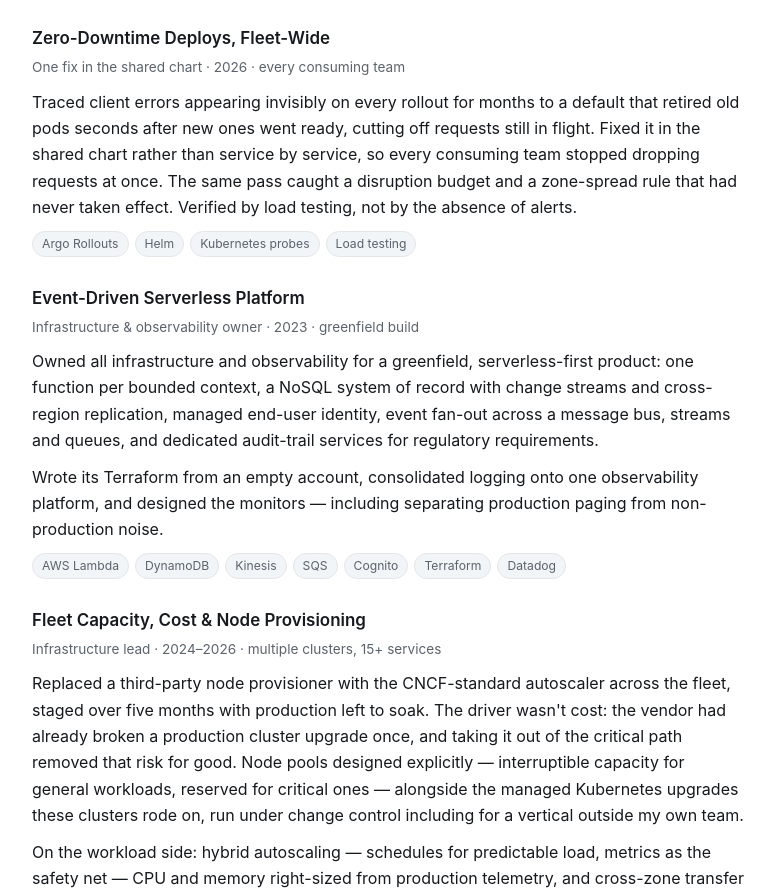
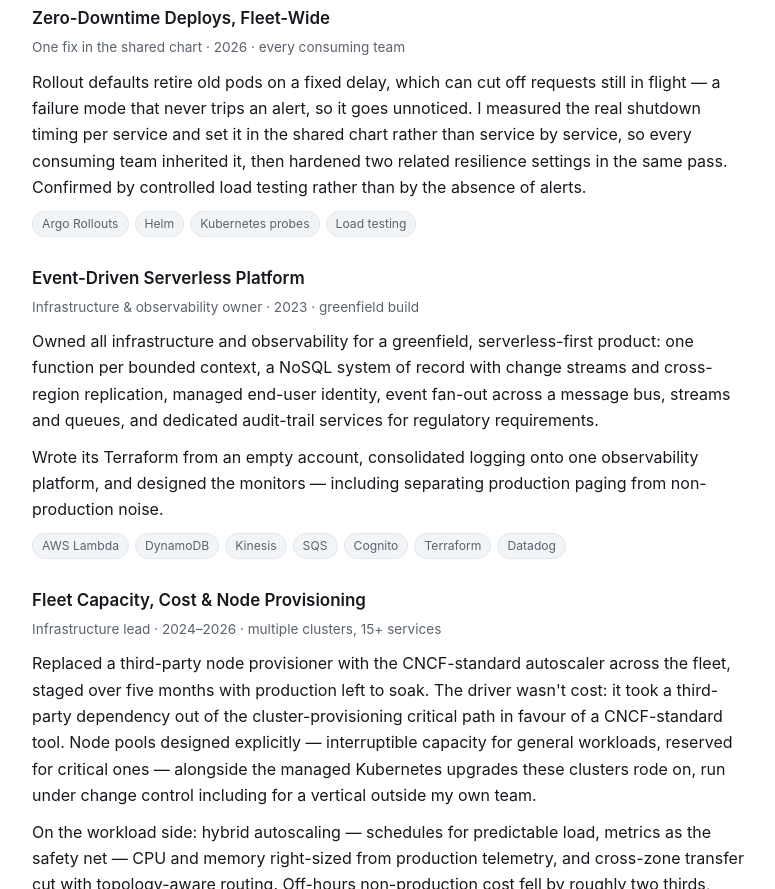
Before and after one commit to Dinesh94g/dinesh94g.github.io, a plain HTML site: page index.html in a window 1280 px wide. Shown: the part 1911-2800 px from the top of the page, without its empty margins (252-1027 px from the left). Drawn offline with Linux system fonts and the light colour scheme.

Commit message:
Update index.html

```diff
--- a/index.html
+++ b/index.html
@@ -3,7 +3,7 @@
 <head>
 <meta charset="utf-8">
 <meta name="viewport" content="width=device-width, initial-scale=1">
-<title>Dinesh Gurajada — Platform / SRE Engineer</title>
+<title>Dinesh Gurajada — Senior DevOps Engineer</title>
 <meta name="description" content="Platform and Site Reliability Engineer specialising in Kubernetes, AWS and large-scale production migrations.">
 <meta property="og:title" content="Dinesh Gurajada — Platform / SRE Engineer">
 <meta property="og:description" content="Platform and Site Reliability Engineer specialising in Kubernetes, AWS and large-scale production migrations.">
@@ -104,8 +104,8 @@
   <h2>Impact</h2>
   <div class="metrics">
     <div class="metric">
-      <span class="n">Zero</span>
-      <span class="l">Dropped requests per deployment, after a fix shipped into the shared chart</span>
+      <span class="n">113</span>
+      <span class="l">Services migrated from a data centre onto managed Kubernetes</span>
     </div>
     <div class="metric">
       <span class="n">15</span>
@@ -184,11 +184,11 @@
     <h3>Zero-Downtime Deploys, Fleet-Wide</h3>
     <p class="meta">One fix in the shared chart · 2026 · every consuming team</p>
     <p>
-      Traced client errors appearing invisibly on every rollout for months to a default that retired
-      old pods seconds after new ones went ready, cutting off requests still in flight. Fixed it in
-      the shared chart rather than service by service, so every consuming team stopped dropping
-      requests at once. The same pass caught a disruption budget and a zone-spread rule that had
-      never taken effect. Verified by load testing, not by the absence of alerts.
+      Rollout defaults retire old pods on a fixed delay, which can cut off requests still in flight —
+      a failure mode that never trips an alert, so it goes unnoticed. I measured the real shutdown
+      timing per service and set it in the shared chart rather than service by service, so every
+      consuming team inherited it, then hardened two related resilience settings in the same pass.
+      Confirmed by controlled load testing rather than by the absence of alerts.
     </p>
     <div class="stack">
       <span>Argo Rollouts</span><span>Helm</span><span>Kubernetes probes</span>
@@ -220,9 +220,9 @@
     <p class="meta">Infrastructure lead · 2024–2026 · multiple clusters, 15+ services</p>
     <p>
       Replaced a third-party node provisioner with the CNCF-standard autoscaler across the fleet,
-      staged over five months with production left to soak. The driver wasn't cost: the vendor had
-      already broken a production cluster upgrade once, and taking it out of the critical path
-      removed that risk for good. Node pools designed explicitly — interruptible capacity for general
+      staged over five months with production left to soak. The driver wasn't cost: it took a
+      third-party dependency out of the cluster-provisioning critical path in favour of a
+      CNCF-standard tool. Node pools designed explicitly — interruptible capacity for general
       workloads, reserved for critical ones — alongside the managed Kubernetes upgrades these
       clusters rode on, run under change control including for a vertical outside my own team.
     </p>
```
